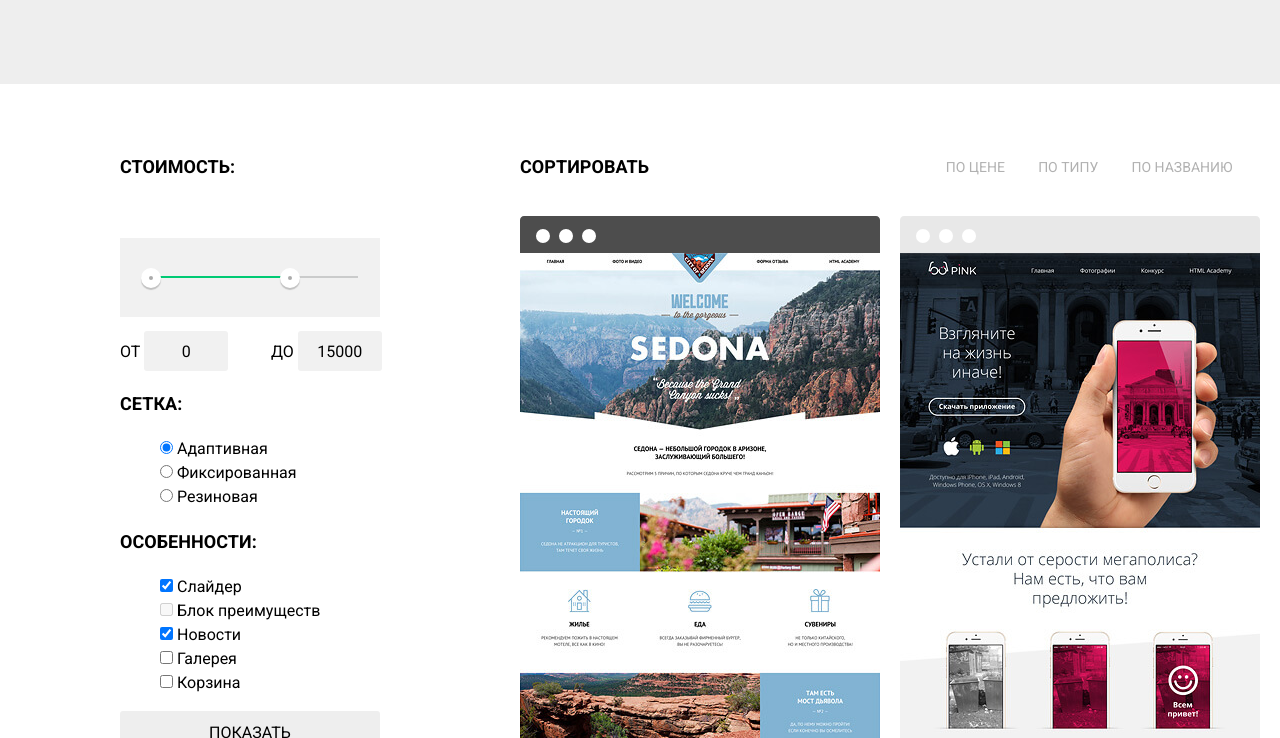
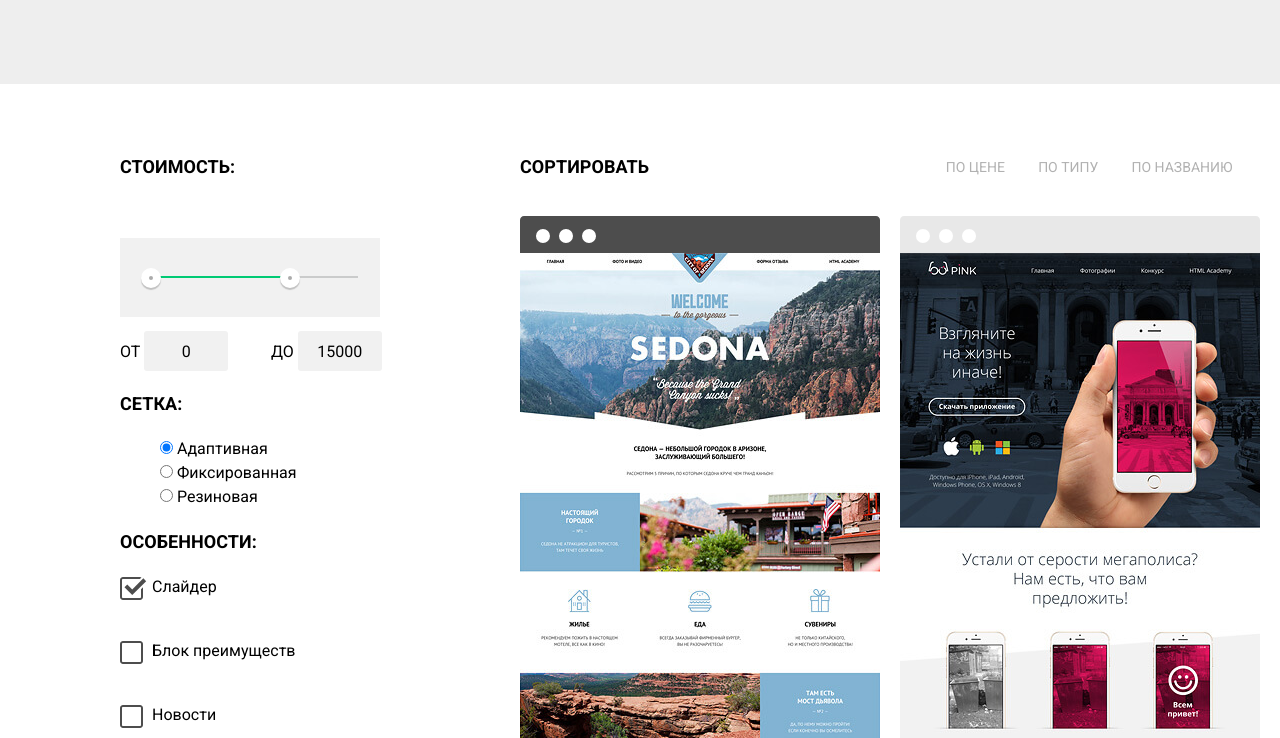
Before and after one commit to Natalia-408/456491-nerds, a plain HTML site: page shop.html in a window 1280 px wide. Shown: the part 214-952 px from the top of the page. Drawn offline with Linux system fonts and the light colour scheme; files whose address does not match are found by name.

Commit message:
Чекбоксы каталога

```diff
--- a/css/style.css
+++ b/css/style.css
@@ -506,8 +506,43 @@ a.sort-item:active {
 /*-- Галерея магазина --  */
 .gallery-title h3 {
 	margin-left: 0px;
+}
+/*-- Форма Особенности --  */
+.feature-list {
+	list-style: none;
+	margin: 0;
+	padding: 0;
+}
+		.feature-list li {
+			padding-bottom: 40px;
+		}
+		.slider-checkbox {
+			position: relative;
+			margin:0;
+			padding-left: 32px;
+		}
+.slider-checkbox:hover,
+	.slider-checkbox:focus	{
+		opacity: 0.6;
+	}
+	.slider-checkbox input[type="checkbox"] + .checkbox-indicator {
+		position: absolute;
+		top: 0;
+		left: 0;
+		width: 27px;
+		height: 27px;
+		background-image: url("../img/checkbox-off.svg");
+		background-repeat: no-repeat;
+		background-position: 0 0;
+		opacity: 1.0;
+	}
+	.slider-checkbox input[type="checkbox"]:checked + .checkbox-indicator {
+		background-image: url("../img/checkbox-on.svg");
+		background-repeat: no-repeat;
+		background-position: 0 0;
+		opacity: 1.0;
+	}
 
-}
 ul.gallery-list {
 	padding: 0;
 }
@@ -664,9 +699,7 @@ body {
 	padding: 0;
 	margin: 0;
 }
-.list-item li {
-	display: block;
-}
+
 .list-item li::before {
 	content: "";
 	width: 25px;
--- a/shop.html
+++ b/shop.html
@@ -67,26 +67,38 @@
 					</div>
 					<div class="form-feature">
 						<h3>Особенности:</h3>
-						<ul class="feature-list">
+						<form action="#" method="get">
+			<ul class="feature-list">
 							<li>
-								<input type="checkbox" id="feature-slider" value="slider" checked>
-								<label for="feature-slider">Слайдер</label>
+								<label class="slider-checkbox">
+									<input type="checkbox" name="feature-slider" value="slider" class="visually-hidden" checked>
+									<span class="checkbox-indicator"></span>
+									Слайдер</label>
 							</li>
 							<li>
-								<input type="checkbox" id="feature-advant" name="advantages" disabled>
-								<label class="label-disabled" for="feature-advant">Блок преимуществ</label>
+								<label class="slider-checkbox">
+									<input type="checkbox" name="advantages" value="advantages" class="visually-hidden">
+									<span class="checkbox-indicator"></span>
+									Блок преимуществ</label>
 							</li>
 							<li>
-								<input type="checkbox" id="feature-news" name="news" value="news" checked>
-								<label for="feature-news">Новости</label>
+							<label class="slider-checkbox">
+									<input type="checkbox" name="news" value="news" class="visually-hidden">
+									<span class="checkbox-indicator"></span>
+									Новости</label>
 							</li>
 							<li>
-								<input type="checkbox" id="feature-gallery" name="gallery" value="gallery">
-								<label for="feature-gallery">Галерея</label>
+								<label class="slider-checkbox">
+									<input type="checkbox" name="gallery" value="gallery" class="visually-hidden">
+									<span class="checkbox-indicator"></span>
+									Галерея</label>
 							</li>
 							<li>
-								<input type="checkbox" id="feature-basket" name="basket" value="basket">
-								<label for="feature-basket">Корзина</label>
+								<label class="slider-checkbox">
+									<input type="checkbox" name="feature-slider" value="slider" class="visually-hidden">
+									<span class="checkbox-indicator"></span>
+
+								Корзина</label>
 							</li>
 						</ul>
 					</div>
```
